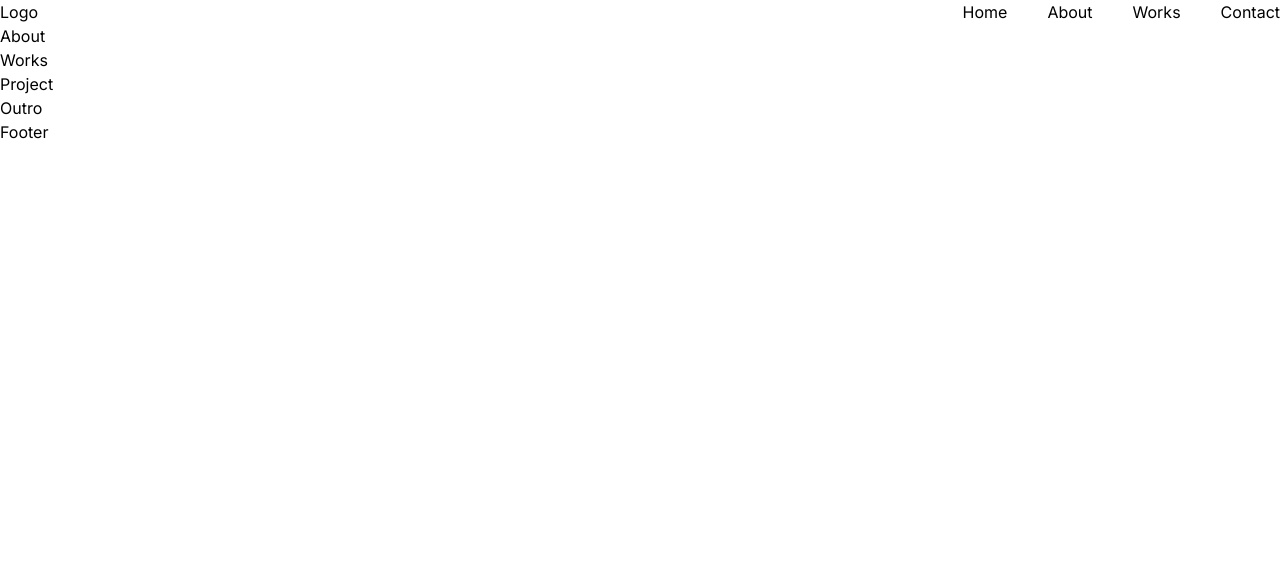
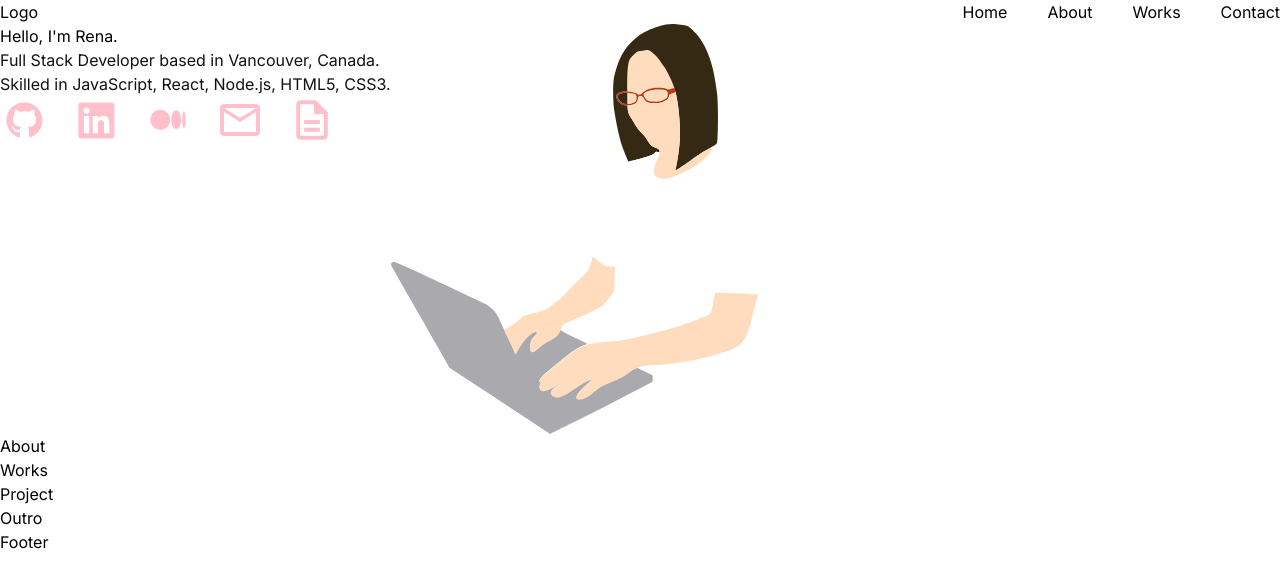
Before and after one commit to rena52107/portfolio, a Next.js app: page / in a window 1280 px wide. Shown: the top 586 px of the page. Built offline with nearby package versions, Linux system fonts and the light colour scheme.

Commit message:
add Hero section

```diff
--- /dev/null
+++ b/src/app/components/Contact.tsx
@@ -0,0 +1,64 @@
+import GithubIcon from "../../../public/assets/svgs/github.svg";
+import LinkedInIcon from "../../../public/assets/svgs/linkedin.svg";
+import MediumIcon from "../../../public/assets/svgs/medium.svg";
+import MailIcon from "../../../public/assets/svgs/mail.svg";
+import DocIcon from "../../../public/assets/svgs/description.svg";
+
+function Contact() {
+  return (
+    <ul className="flex flex-row gap-6">
+      <li>
+        <a
+          href="https://github.com/rena52107"
+          target="_blank"
+          rel="noopener noreferrer"
+          aria-label="See GitHub Profile"
+        >
+          <GithubIcon width={48} height={48} color="pink" />
+        </a>
+      </li>
+      <li>
+        <a
+          href="https://www.linkedin.com/in/renasakata/"
+          target="_blank"
+          rel="noopener noreferrer"
+          aria-label="Follow Rena on LinkedIn"
+        >
+          <LinkedInIcon width={48} height={48} color="pink" />
+        </a>
+      </li>
+      <li>
+        <a
+          href="https://medium.com/@rena52107/"
+          target="_blank"
+          rel="noopener noreferrer"
+          aria-label="Read Rena's Medium Blog"
+        >
+          <MediumIcon width={48} height={48} color="pink" />
+        </a>
+      </li>
+      <li>
+        <a
+          href="mailto:rena.sakata.cn@gmail.com"
+          target="_blank"
+          rel="noopener noreferrer"
+          aria-label="Email Rena"
+        >
+          <MailIcon width={48} height={48} color="pink" />
+        </a>
+      </li>
+      <li>
+        <a
+          href="https://github.com/rena52107"
+          target="_blank"
+          rel="noopener noreferrer"
+          aria-label="Download Resume"
+        >
+          <DocIcon width={48} height={48} color="pink" />
+        </a>
+      </li>
+    </ul>
+  );
+}
+
+export default Contact;
--- /dev/null
+++ b/src/app/components/Hero.tsx
@@ -0,0 +1,29 @@
+import Image from "next/image";
+import Contact from "./Contact";
+
+function Hero() {
+  return (
+    <section className="flex flex-row">
+      <div>
+        <div>
+          <h1>Hello, I&apos;m Rena.</h1>
+          <p className="text-bg-dark">
+            Full Stack Developer based in Vancouver, Canada. <br />
+            Skilled in JavaScript, React, Node.js, HTML5, CSS3.
+          </p>
+        </div>
+        <Contact />
+      </div>
+      <div>
+        <Image
+          src="/assets/svgs/hero-main.svg"
+          width={400}
+          height={400}
+          alt="Illustration of Rena coding on a laptop"
+        />
+      </div>
+    </section>
+  );
+}
+
+export default Hero;
--- a/src/app/page.tsx
+++ b/src/app/page.tsx
@@ -2,10 +2,12 @@ import Image from "next/image";
 import About from "./components/About";
 import Works from "./components/Works";
 import Outro from "./components/Outro";
+import Hero from "./components/Hero";
 
 export default function Home() {
   return (
     <main>
+      <Hero />
       <About />
       <Works />
       <Outro />
--- a/src/app/styles/globals.css
+++ b/src/app/styles/globals.css
@@ -2,7 +2,14 @@
 @tailwind components;
 @tailwind utilities;
 
+@import url("https://fonts.googleapis.com/css2?family=Noto+Sans:ital,wght@0,100..900;1,100..900&display=swap");
+
 html {
-  color: bg-bark;
-  background: bg-light;
+  color: text-bg-bark;
+  background-color: text-bg-light;
 }
+
+
+svg:hover {
+  color: green;
+}
```
